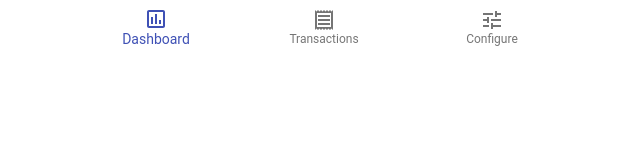
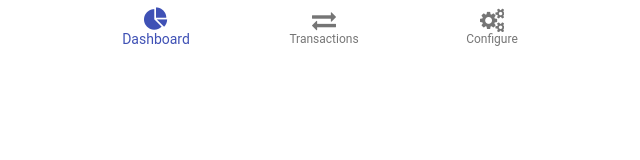
Before and after one commit to su-per-man/Invo, a React (Create React App) app: page / in a window 1280 px wide. Shown: the top 160 px of the page, without its empty margins (316-956 px from the left). Built offline with nearby package versions, Linux system fonts and the light colour scheme.

Commit message:
Configurable BottomNavBar MaterialUI Component with FA icons

```diff
--- a/package.json
+++ b/package.json
@@ -4,13 +4,11 @@
   "private": true,
   "dependencies": {
     "@material-ui/core": "^4.11.0",
-    "@material-ui/icons": "^4.9.1",
     "@testing-library/jest-dom": "^4.2.4",
     "@testing-library/react": "^9.5.0",
     "@testing-library/user-event": "^7.2.1",
     "react": "^16.13.1",
     "react-dom": "^16.13.1",
-    "react-router": "^5.2.0",
     "react-scripts": "3.4.3"
   },
   "scripts": {
--- a/public/index.html
+++ b/public/index.html
@@ -12,6 +12,9 @@
   <meta name="viewport" content="width=device-width, initial-scale=1" />
   <meta name="theme-color" content="#000000" />
   <meta name="description" content="Invo - A inventory management system for your business" />
+
+  <link rel="stylesheet" href="https://stackpath.bootstrapcdn.com/font-awesome/4.7.0/css/font-awesome.min.css" />
+
   <!--
       manifest.json provides metadata used when your web app is installed on a
       user's mobile device or desktop. See https://developers.google.com/web/fundamentals/web-app-manifest/
--- a/src/App.js
+++ b/src/App.js
@@ -1,10 +1,25 @@
 import React from 'react'
+import PropTypes from 'prop-types'
 import BottomNavBar from './components/BottomNavBar'
 
-function App() {
-  return (
-    <BottomNavBar />
-  );
+const menuList = [
+  { id: "Dashboard", icon: "fa fa-pie-chart" },
+  { id: "Transactions", icon: "fa fa-exchange" },
+  { id: "Configure", icon: "fa fa-cogs" }
+]
+export default class App extends React.Component {
+  static propTypes = {
+    menuConfig: PropTypes.array,
+    clickHandler: PropTypes.func
+  }
+  changePage = (val) => {
+    // alert(val);
+  }
+  render() {
+    return (
+      <div>
+        <BottomNavBar menuConfig={menuList} clickHandler={this.changePage} />
+      </div>
+    );
+  }
 }
-
-export default App;
--- a/src/components/BottomNavBar.js
+++ b/src/components/BottomNavBar.js
@@ -1,29 +1,37 @@
 import React from 'react';
+import PropTypes from 'prop-types'
 import { BottomNavigation, BottomNavigationAction } from '@material-ui/core';
-import { AssessmentOutlined, ReceiptOutlined, TuneOutlined } from '@material-ui/icons';
+import Icon from '@material-ui/core/Icon'
 
 export default class BottomNavBar extends React.Component {
+    static propTypes = {
+        clickHandler: PropTypes.func,
+        menuConfig: PropTypes.array
+    };
     constructor(props) {
         super(props);
         this.state = {
             value: 0
         };
     }
+    handleClick = (event, newValue) => {
+        this.setState({
+            value: newValue
+        })
+        this.props.clickHandler(newValue);
+    };
     render() {
+        const actn = [
+            this.props.menuConfig.map(function (obj) {
+                return <BottomNavigationAction label={obj.id} icon={<Icon className={obj.icon} />} />
+            })
+        ]
         return (
-            <BottomNavigation
-                value={this.state.value}
-                onChange={(event, newValue) => {
-                    this.setState({
-                        value: newValue
-                    });
-                }}
-                showLabels
-            >
-                <BottomNavigationAction label="Dashboard" icon={<AssessmentOutlined />} />
-                <BottomNavigationAction label="Transactions" icon={<ReceiptOutlined />} />
-                <BottomNavigationAction label="Configure" icon={<TuneOutlined />} />
-            </BottomNavigation>
+            <div>
+                <BottomNavigation value={this.state.value} onChange={this.handleClick} showLabels>
+                    {actn}
+                </BottomNavigation>
+            </div>
         );
     }
 }
```
Also changed, not shown: 1 other file (tests, documents, lock files or other folders).
